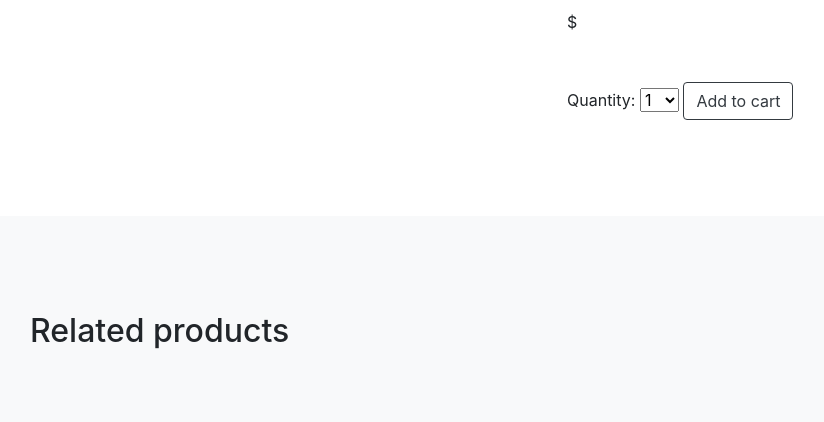
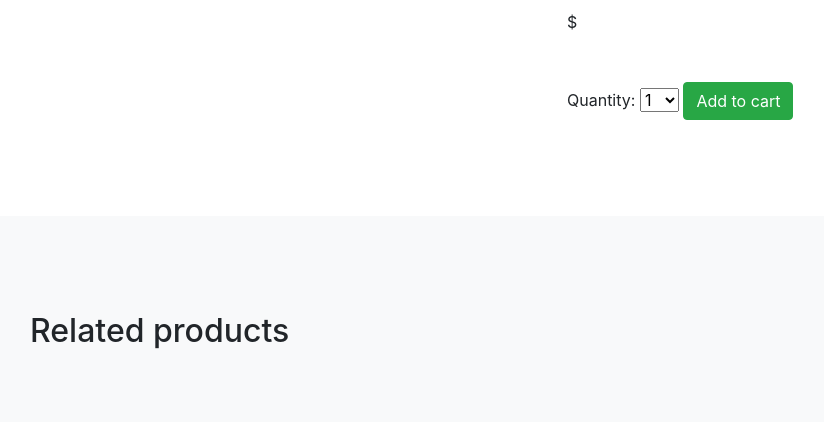
Before and after one commit to maksimuspiter/simple_shop_final_proj, a Django app: template myshop/shop/templates/shop/product/detail.html in a window 1280 px wide. Shown: the part 466-888 px from the top of the page, without its empty margins (88-912 px from the left). Run offline with Django 4.2, Linux system fonts and the light colour scheme; the template is opened without the code that fills it: values that come from a table or form of the project are taken from there, others are empty; parts of the project's set-up code (start-up, migrations or seed data) failed here and were passed over; some libraries are stand-ins or nearby versions.

Commit message:
change button's collors and path

```diff
--- a/myshop/shop/templates/shop/product/include/product_card_single.html
+++ b/myshop/shop/templates/shop/product/include/product_card_single.html
@@ -24,11 +24,11 @@
                 <input type="hidden" name="next" value="{{ request.path }}">
 
                 {% if in_cart %}
-                <button class="btn btn-outline-dark flex-shrink-0" type="submit">
+                <button class="btn btn-info" type="submit">
                   Change
                 </button>
                 {% else %}
-                <button class="btn btn-outline-dark flex-shrink-0" type="submit">
+                <button class="btn btn-success" type="submit">
                   Add to cart
                 </button>
                 {% endif %}
@@ -40,7 +40,7 @@
 
                 <input type="hidden" name="next" value="{{ request.path }}">
 
-                <button class="btn btn-outline-dark flex-shrink-0" type="submit" value="Dell">
+                <button class="btn btn-warning" type="submit" value="Dell">
                   dell
                 </button>
               </form>
```
Also changed, not shown: myshop/shop/templates/shop/product/include/product_card.html (+7 -9 lines).
